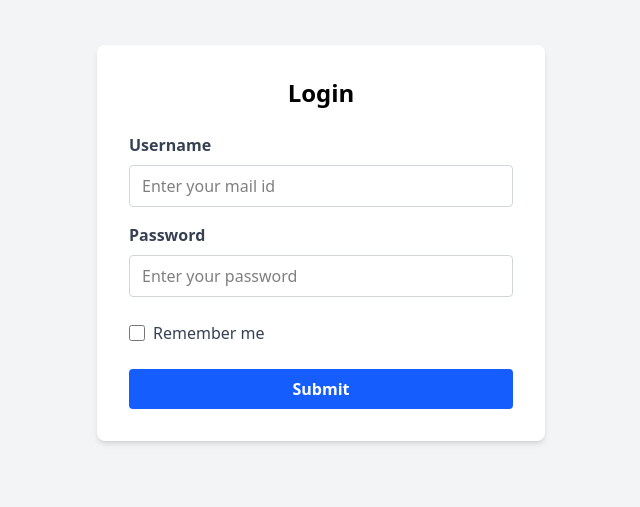
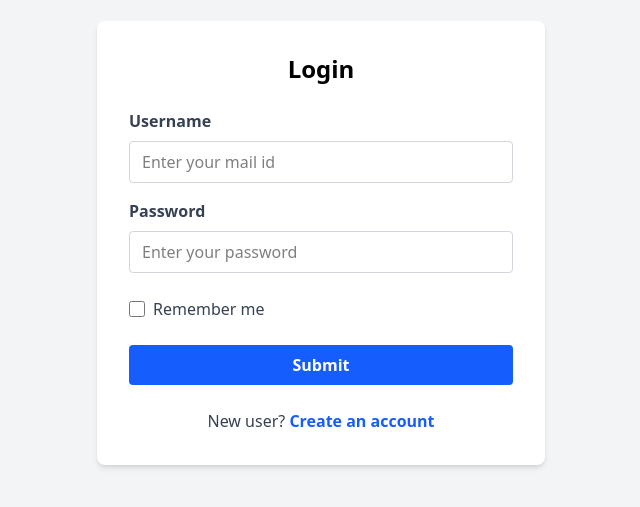
Before and after one commit to vikramkumar311/capstoneProject, a React (Vite) app: page /loginform in a window 1280 px wide. Shown: the part 157-664 px from the top of the page, without its empty margins (319-959 px from the left). Built offline with nearby package versions, Linux system fonts and the light colour scheme.

Commit message:
Procted Route

```diff
--- a/src/api/loginAuth.js
+++ b/src/api/loginAuth.js
@@ -1,6 +1,7 @@
 import axios from "axios";
+import { email } from "zod";
 
-const API_URL = "";
+const API_URL = "https://reqres.in/api"; // login api
 
 export async function loginUser(data, navigate, setServerError, setLoading, setStatus) {
     try {
--- a/src/api/signupAuth.js
+++ b/src/api/signupAuth.js
@@ -2,7 +2,7 @@ import axios from 'axios'
 
 
 // api based url (change according to your backend)
-const API_URL = "";
+const API_URL = ""; // signup api
 
 export async function onSubmitSignup(data, navigate) {
     try {
--- a/src/components/forms/LoginForm.jsx
+++ b/src/components/forms/LoginForm.jsx
@@ -5,7 +5,7 @@ import { useNavigate } from 'react-router-dom';
 import { userContext } from '../../context/UserProvider';
 import { zodResolver } from '@hookform/resolvers/zod';
 import { loginScheme } from '../../validations/loginSchema';
-
+import { Link } from 'react-router-dom';
 
 const LoginForm = () => {
 
@@ -90,7 +90,20 @@ const LoginForm = () => {
         >
           Submit
         </button>
+
+        <div className="mt-6 text-center">
+          <span className="text-gray-700">New user? </span>
+          <Link
+            to="/signup"
+            className="text-blue-600 hover:underline font-semibold"
+          >
+            Create an account
+          </Link>
+        </div>
+
       </form>
+
+
 
     </div>
   )
--- a/src/routes/AppRoutes.jsx
+++ b/src/routes/AppRoutes.jsx
@@ -4,16 +4,23 @@ import HomePage from '../pages/HomePage'
 import LoginForm from '../components/forms/LoginForm'
 import SignupForm from '../components/forms/SignupForm'
 import Dashboard from '../pages/Dashboard'
+import ProtectedRoute from './ProtectedRoute'
 
 const AppRoutes = () => {
   return (
     <Routes >
 
-        <Route path='/' element={<HomePage />}/>
-        <Route path='/loginform' element={<LoginForm />}/>
-        <Route path='/signup' element={<SignupForm />}/>
-        <Route path='/work' element={<Dashboard />}/>
-      </Routes>
+      <Route path='/' element={<HomePage />} />
+      <Route path='/loginform' element={<LoginForm />} />
+      <Route path='/signup' element={<SignupForm />} />
+
+      {/* Protected Route */}
+      <Route path='/work' element={
+        <ProtectedRoute>
+          <Dashboard />
+        </ProtectedRoute>
+      } />
+    </Routes>
   )
 }
 
--- /dev/null
+++ b/src/routes/ProtectedRoute.jsx
@@ -0,0 +1,14 @@
+
+import { Navigate } from "react-router-dom";
+
+export default function ProtectedRoute({ children }) {
+  const token = localStorage.getItem("token") || sessionStorage.getItem("token");
+
+  if (!token) {
+    // If no token, redirect to login
+    return <Navigate to="/loginform" replace />;
+  }
+
+  // If token exists, allow access
+  return children;
+}
```
